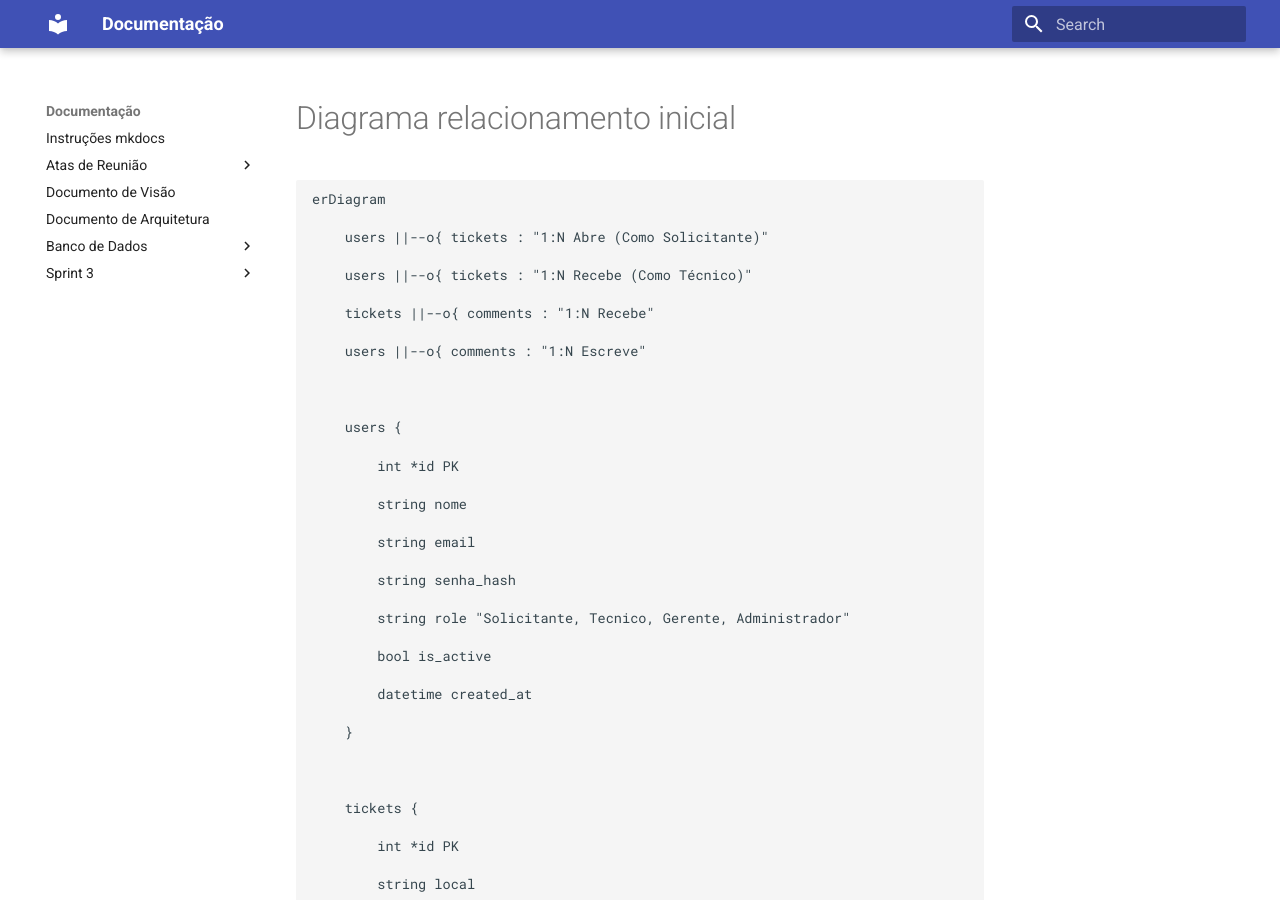
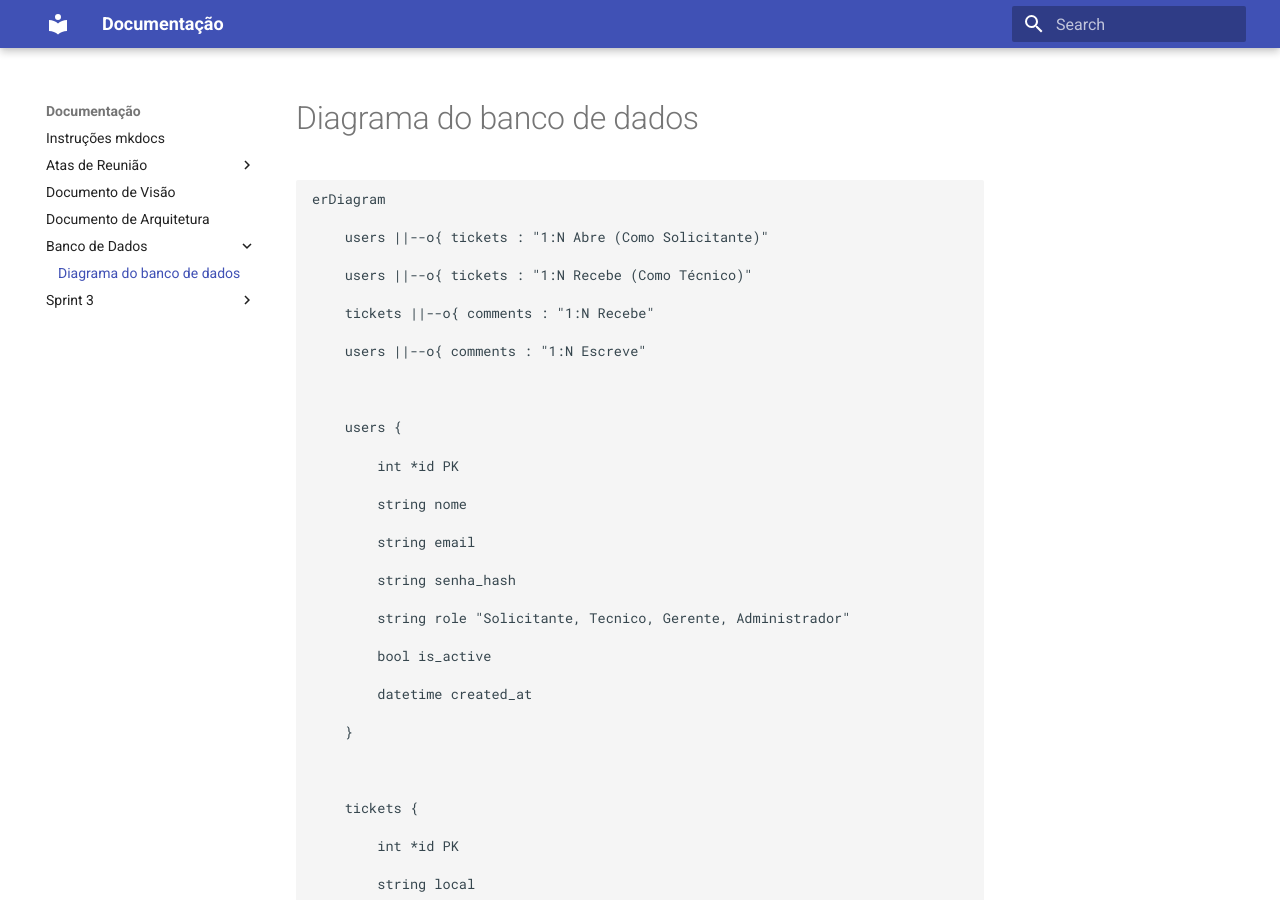
Before and after one commit to FGA0138-MDS-Ajax/2026.1-T03-Parnas, an MkDocs documentation site: the page built from docs/banco-de-dados/diagrama-relacionamento-inicial.md, in a window 1280 px wide and 900 px high. Built offline with MkDocs 1.6.1 and Material for MkDocs 9.7.7, drawn with Linux system fonts in a browser that asks for light colours.

Commit message:
chore(docs): fixar caminho do banco de dados.

```diff
--- a/mkdocs.yml
+++ b/mkdocs.yml
@@ -7,7 +7,7 @@
   - Documento de Visão: "visao/visao.md"
   - Documento de Arquitetura: "arq/arq.md"
   - Banco de Dados:
-      - Diagrama do banco de dados: "diagrama-relacionamento-inicial.md"
+      - Diagrama do banco de dados: "banco-de-dados/diagrama-relacionamento-inicial.md"
   - Sprint 3:
 
       - Fluxo: "sprint3/fluxo.md"
```
